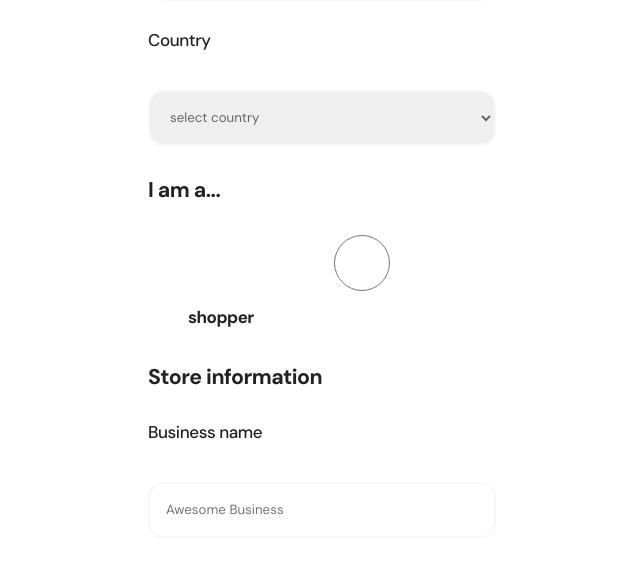
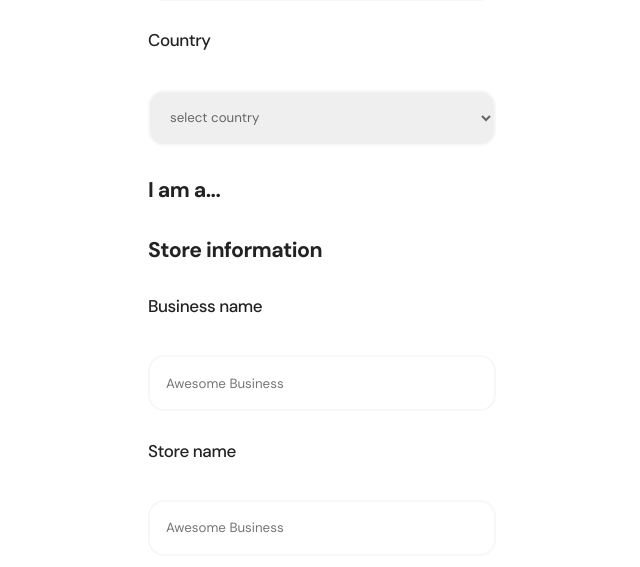
Before and after one commit to alohaquando/WebProg-HTML-and-CSS, a PHP site: page /5.1.9-Register-Account.html in a window 1280 px wide. Shown: the part 1764-2331 px from the top of the page, without its empty margins (54-694 px from the left). Run offline with PHP 8.4, Linux system fonts and the light colour scheme; some libraries are stand-ins or nearby versions.

Commit message:
update input

```diff
--- a/Pages/5.1.9-Register-Account.html
+++ b/Pages/5.1.9-Register-Account.html
@@ -318,13 +318,7 @@
         </select></div>
 
       <h4>I am a...</4><br>
-        <ul>
-          <li>
-            <input type="radio" id="radio-1" name="shopper" value="shopper">
-            <label for="radio-1">shopper</label>
-            <div class="check"></div>
-          </li>
-        </ul>
+
 
     <div>
       <h4>Store information</h4>
--- a/Pages/CSS/input.css
+++ b/Pages/CSS/input.css
@@ -70,6 +70,7 @@ select{
   top:0;
   cursor:pointer;
 }
+
 
 /* Customize the label (the container) */
 .contain {
```
